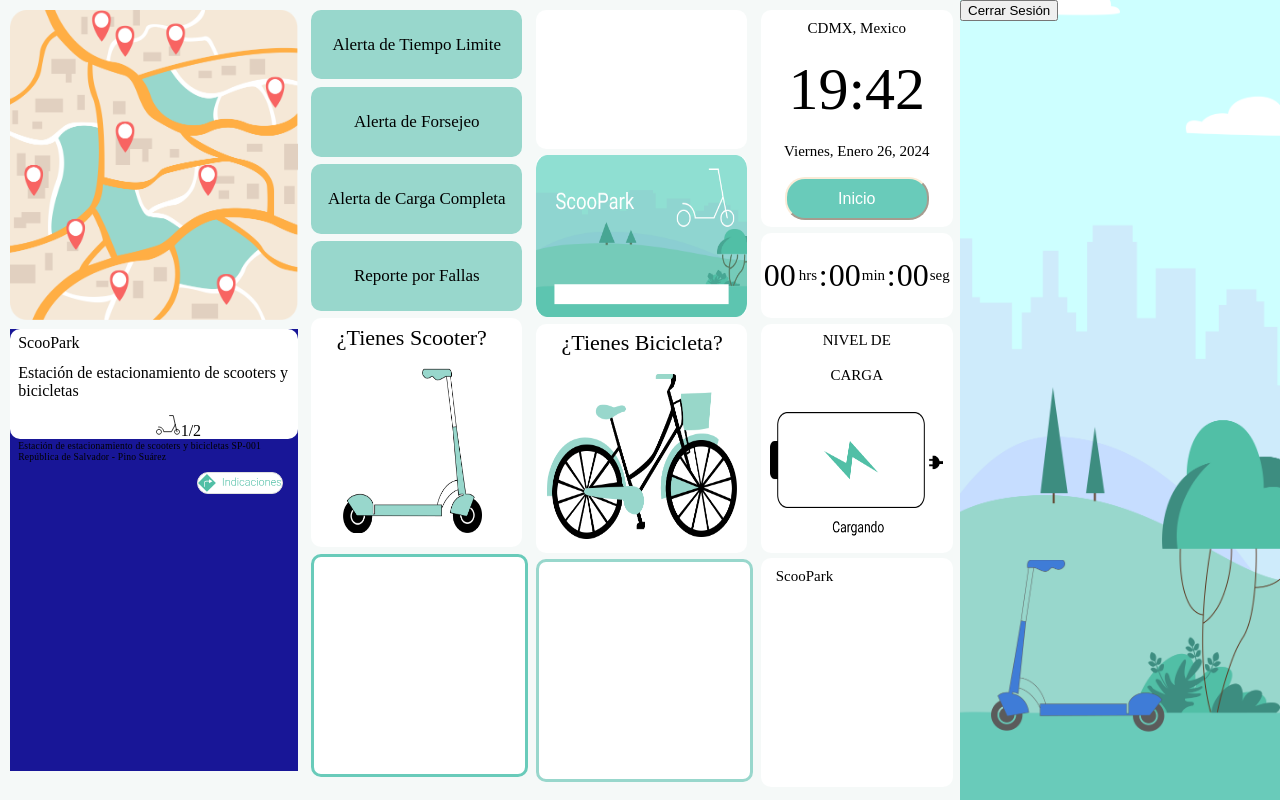
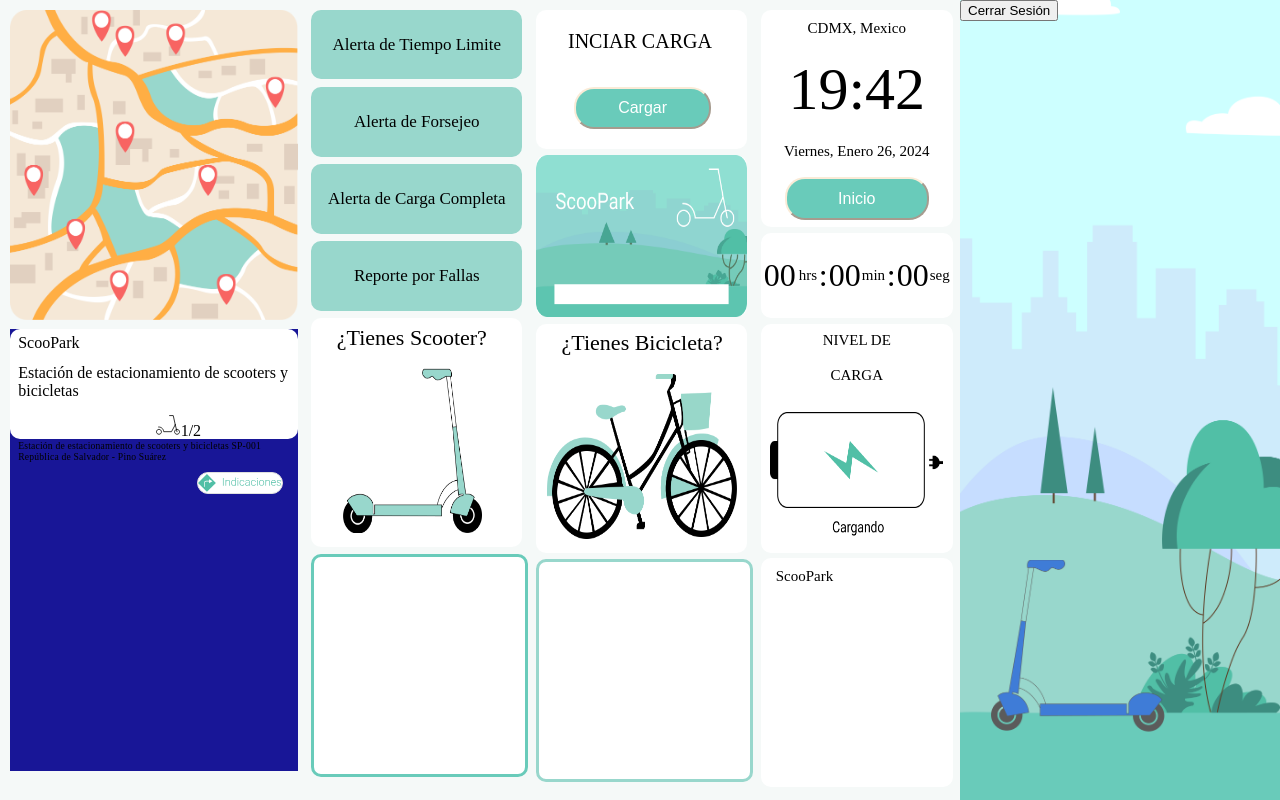
Before and after one commit to otac12/proyecto_samsung, a Flask app: page /main in a window 1280 px wide. Run offline with Flask 3, Linux system fonts and the light colour scheme; the visitor is signed in with stand-in values (Sample User, id 1); data that the repository does not hold is empty; some libraries are stand-ins or nearby versions.

Commit message:
BotonCargar

```diff
--- a/Aplicacion Samsung/static/css/menu.css
+++ b/Aplicacion Samsung/static/css/menu.css
@@ -216,15 +216,43 @@
     position: relative;
 }
 
-#qr{
+#cargabtn{
     background: white;
     width: 100%;
     height: 18%;
+    position: relative;
+    border-radius: 10px;
+    justify-content: center;
+    align-items: center;
+}
+
+#cargabtntxt{
+    width: 100%;
+    height: 25%;
     position: relative;
     display: block;
     border-radius: 10px;
 }
 
+#cargabtntxt>p{
+    font-size: 20px;
+    position: fixed;
+    margin-left: 2.5%;
+}
+
+#cargabtn>button{
+    background: #69CBBA;
+    width: 65%;
+    height: 30%;
+    border-radius: 20px;
+    position: absolute;
+    align-items: center;
+    border-color: antiquewhite;
+    color: white;
+    font-size: 16px;
+    margin-left: 18%;
+    margin-top: 20%;
+}
 
 #rfid{
     background: white;
--- a/Aplicacion Samsung/templates/menu.html
+++ b/Aplicacion Samsung/templates/menu.html
@@ -46,7 +46,11 @@
             </div>
         </div>
         <div id="lateral">
-            <div id="qr">
+            <div id="cargabtn">
+                <div id="cargabtntxt">
+                    <p>INCIAR CARGA</p>
+                </div>
+                <button>Cargar</button>
             </div>
             <div id="rfid">
                 <img src="../static/img/RFDI.png">
```
